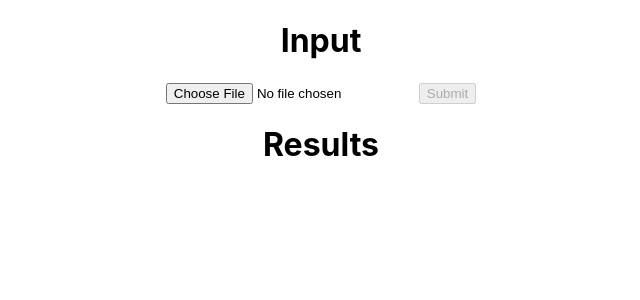
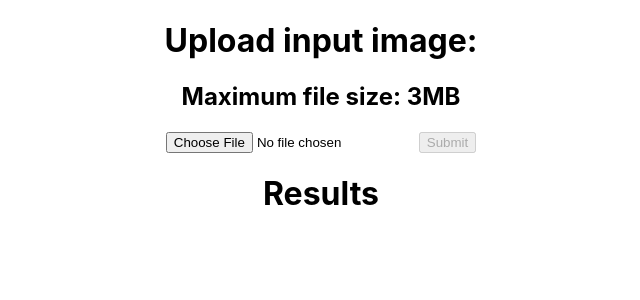
Before and after one commit to kedartripathy/Background_subtraction_frontend, a React (Create React App) app: page / in a window 1280 px wide. Shown: the top 300 px of the page, without its empty margins (319-959 px from the left). Built offline with nearby package versions, Linux system fonts and the light colour scheme.

Commit message:
Add files via upload

```diff
--- a/src/App.js
+++ b/src/App.js
@@ -100,7 +100,8 @@ function App() {
   return (
     <div className="App">
       <div className="Input">
-        <h1>Input</h1>
+        <h1>Upload input image:</h1>
+        <h2>Maximum file size: 3MB</h2>
         <form onSubmit={handleSubmit}>
           <input type="file" accept=".png" onChange={handleChange} />
           <button type="submit" disabled={buttonDisable}>{buttonText}</button>
```
